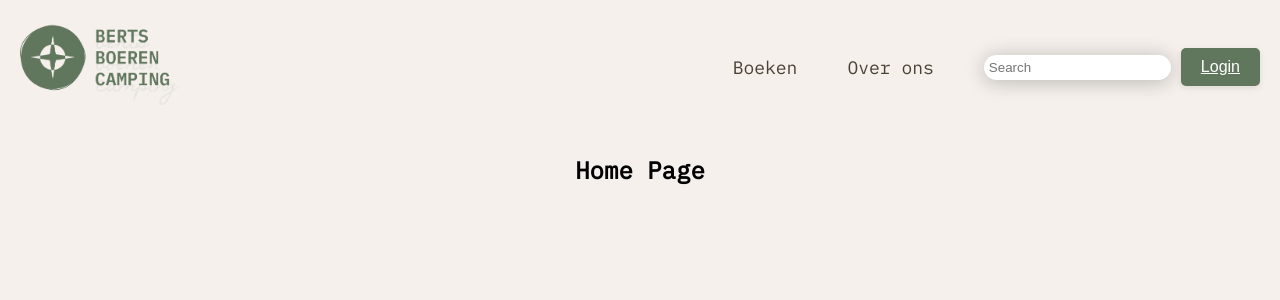
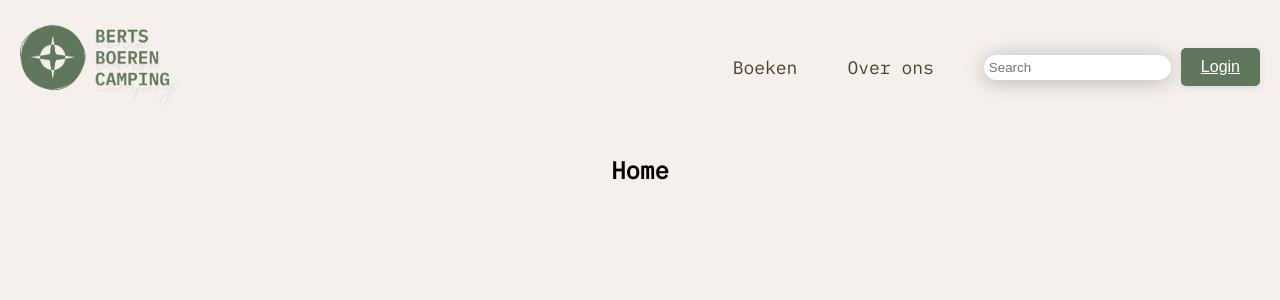
Before and after one commit to LaulensW/BertsBoerenCamping, a React (Vite) app in the folder BertsBoerenCamping/: page / in a window 1280 px wide. Shown: the top 300 px of the page. Built offline with nearby package versions, Linux system fonts and the light colour scheme.

Commit message:
HomePage naar Home

```diff
--- a/BertsBoerenCamping/src/Views/Home.jsx
+++ b/BertsBoerenCamping/src/Views/Home.jsx
@@ -4,7 +4,7 @@ import Layout from '../components/Layout';
 const Home = () => {
   return (
     <Layout>
-      <h2>Home Page</h2>
+      <h2>Home</h2>
       {/* Home-specific content */}
     </Layout>
   );
```
